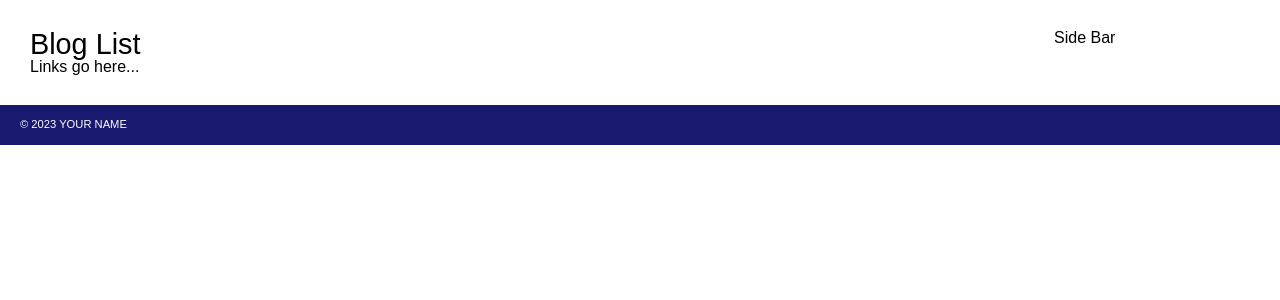
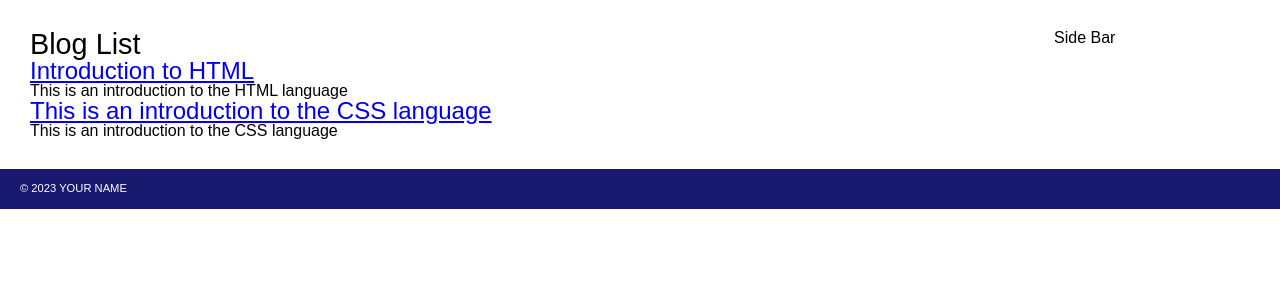
Before and after one commit to Jacobwkidd/php-blog-site, a PHP site: page /blog/index.php in a window 1280 px wide. Shown: the part 105-405 px from the top of the page. Run offline with PHP 8.4, Linux system fonts and the light colour scheme; data comes from the database, SQL or seed files in the repository.

Commit message:
to be continued..

```diff
--- a/blog/index.php
+++ b/blog/index.php
@@ -4,12 +4,51 @@ $pageTitle = "Blog";
 $pageDescription = "A listing of links to blog posts";
 include("../includes/header.inc.php");
 // echo($x);
+
+$host = "localhost";
+$db = "php_blog_site";
+$user = "root";
+$password = "test";
+
+$link = mysqli_connect($host, $user, $password, $db);
+// var_dump($link);
+
+$qStr = "SELECT * FROM pages WHERE published IS NOT NULL";
+
+$result = mysqli_query($link, $qStr);
+
+// var_dump($result);
+$allPosts = [];
+while($row = mysqli_fetch_assoc($result)){
+	$post = [];
+	$post["id"] = htmlentities($row['id']);
+	$post["title"] = htmlentities($row['title']);
+	$post["description"] =htmlentities($row['description']);
+	$allPosts[] = $post;
+}
+//var_dump($allPosts);
+
+function createPostList($posts){
+	$html = "<ol>";
+	foreach($posts as $p){
+		$html .= "<li>";
+		$html .= "<h2><a href='blog-page.php?id={$p["id"]}'>{$p["title"]}</a></h2>";
+		$html .= "<p>{$p["description"]}</p>";
+		$html .= "</li>";
+	}
+
+	$html .= "</ol>";
+	return $html;
+}
+
+
+
 ?>
 
 
 		<main>
 			<h1>Blog List</h1>
-			<p>Links go here...</p>
+			<?php echo(createPostList($allPosts));?>
 		</main>
 		<aside>
 				Side Bar
```
